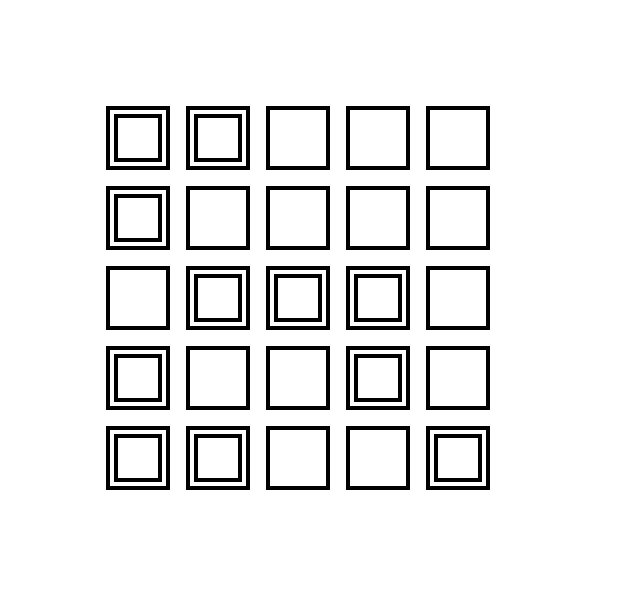
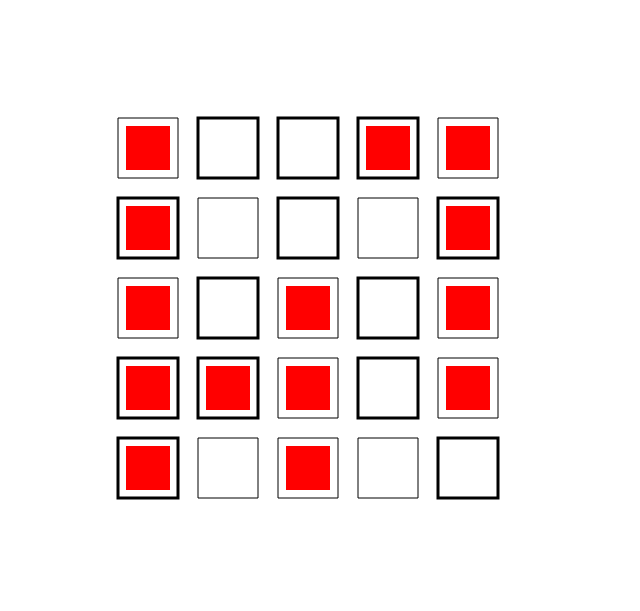
Before and after one commit to rendrap/canvas-simple, a plain HTML site: page index.html in a window 1280 px wide. Shown: the whole page, without its empty margins (0-640 px from the left). Drawn offline with Linux system fonts and the light colour scheme.

Commit message:
lineWidth

```diff
--- a/index.html
+++ b/index.html
@@ -16,38 +16,45 @@
     let canvas = document.querySelector('canvas');
     let context = canvas.getContext('2d');
 
-    context.fillStyle = 'blue';
+    // context.fillStyle = 'blue';
 
     // context.fillRect(100, 100, 400, 400);
-    context.lineWidth = 4;
-    context.beginPath();
-    context.rect(100, 100, 400, 400);
+    // context.lineWidth = 4;
+    // context.beginPath();
+    // context.rect(100, 100, 400, 400);
     // context.stroke();
 
 
 
-    context.beginPath();
-    context.arc(300, 300, 100, 0, Math.PI * 2);
+    // context.beginPath();
+    // context.arc(300, 300, 100, 0, Math.PI * 2);
     // context.stroke();
+
+    const width = 60;
+    const height = 60;
+    const gap = 20;
+    let x, y;
 
     for (let i = 0; i < 5; i++) {
       for (let j = 0; j < 5; j++) {
 
-        let width = 60;
-        let height = 60;
-        let gap = 20;
-        let x = 100 + (width + gap) * i;
-        let y = 100 + (height + gap) * j;
+        x = 110 + (width + gap) * i;
+        y = 110 + (height + gap) * j;
 
         context.beginPath();
         context.rect(x, y, width, height);
+        context.lineWidth = 3;
+        if (Math.random() > 0.5) {
+          context.lineWidth = 1;
+        }
         context.stroke();
 
-
         if (Math.random() > 0.5) {
+          context.fillStyle = 'red';
+          // context.stroke();
+          context.fillRect(x + 8, y + 8, width - 16, height - 16);
           context.beginPath();
-          context.rect(x + 8, y + 8, width - 16, height - 16);
-          context.stroke();
+          // context.rect(x + 8, y + 8, width - 16, height - 16);
         }
       }
     }
```
